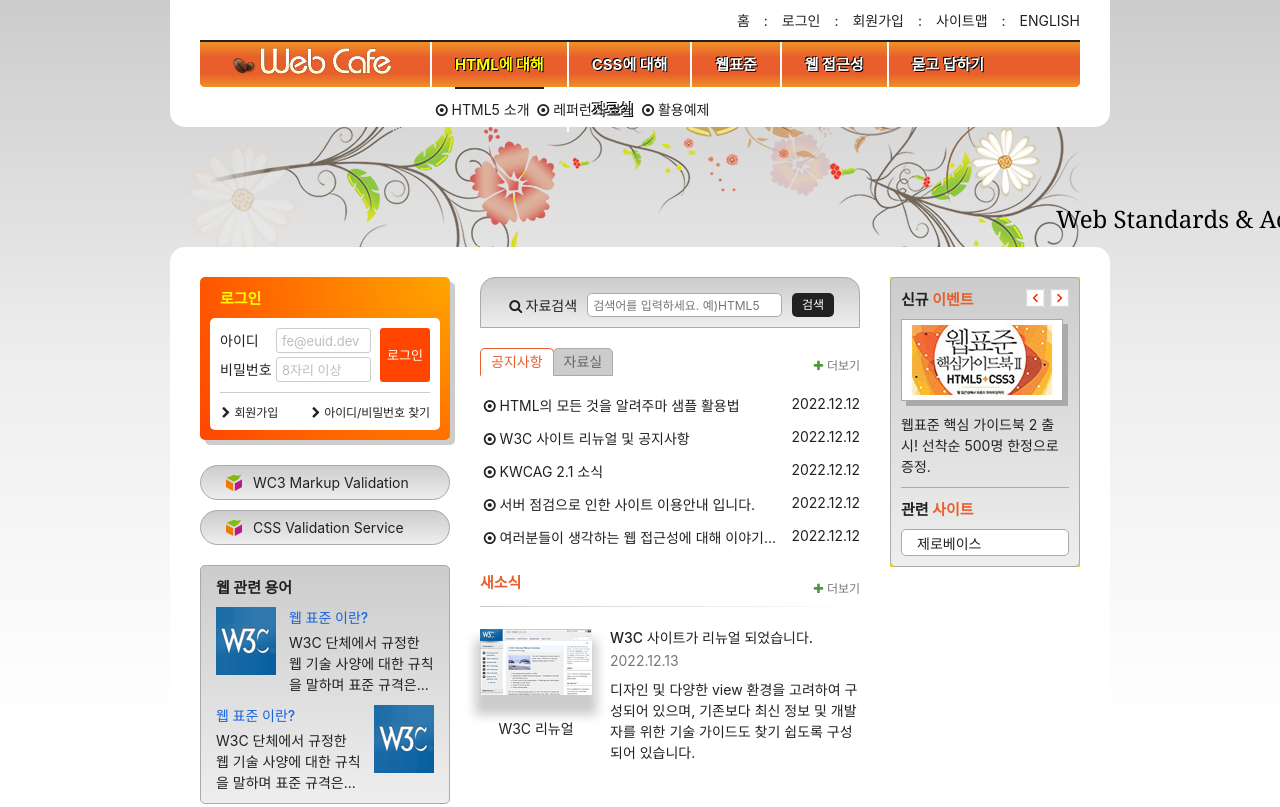
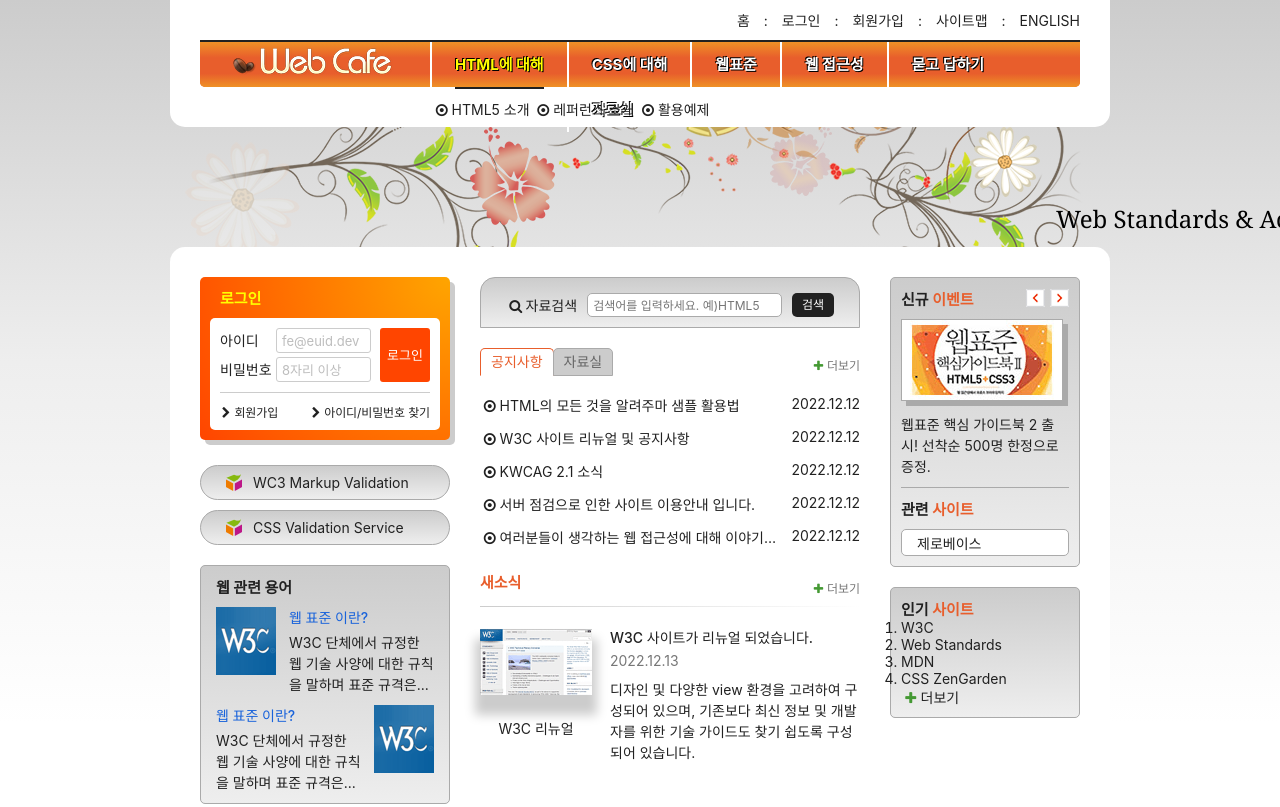
Before and after one commit to jangjihoon96/HTML5, a plain HTML site: page index.html in a window 1280 px wide. Shown: the top 807 px of the page. Drawn offline with Linux system fonts and the light colour scheme; a web font is replaced by a local one.

Commit message:
인기사이트 마크업 완료(숨김컨텐츠 방식)

```diff
--- a/index.html
+++ b/index.html
@@ -324,6 +324,18 @@
           </ul>
         </section>
       </div>
+      <div class="gradient-effect margin-top-default">
+        <section class="favorite">
+          <h2 class="favorite-title text-xl">인기 <span class="accent-color">사이트</span></h2>
+          <ol class="favorite-list">
+            <li class="no1"><a href="/">W3C</a><em class="up"><span class="a11y-hidden">순위 상승</span></em></li>
+            <li class="no2"><a href="/">Web Standards</a><em class="down"><span class="a11y-hidden">순위 하락</span></em></li>
+            <li class="no3"><a href="/">MDN</a><em class="stop"><span class="a11y-hidden">순위 변동없음</span></em></li>
+            <li class="no4"><a href="/">CSS ZenGarden</a><em class="up"><span class="a11y-hidden">순위 상승</span></em></li>
+          </ol>
+          <a href="/" class="more favorite-more icon-plus" title="인기 사이트">더보기</a>
+        </section>
+      </div>
     </div>
   </main>
   <article class="slogan">슬로건</article>
--- a/styles/module.css
+++ b/styles/module.css
@@ -13,3 +13,7 @@
   font-size: 1.5rem;
   font-weight: 700;
 }
+
+.margin-top-default{
+  margin-top: 20px;
+}
--- a/styles/style.css
+++ b/styles/style.css
@@ -307,7 +307,6 @@
   width: 380px;
 }
 .group3{
-  background-color: gold;
   width: 190px;
 }
 
@@ -741,6 +740,9 @@
   padding: 0 10px;
 }
 
+/* 인기 사이트 */
+
+
 /* 슬로건 */
 .slogan{
   background-color: skyblue;
```
